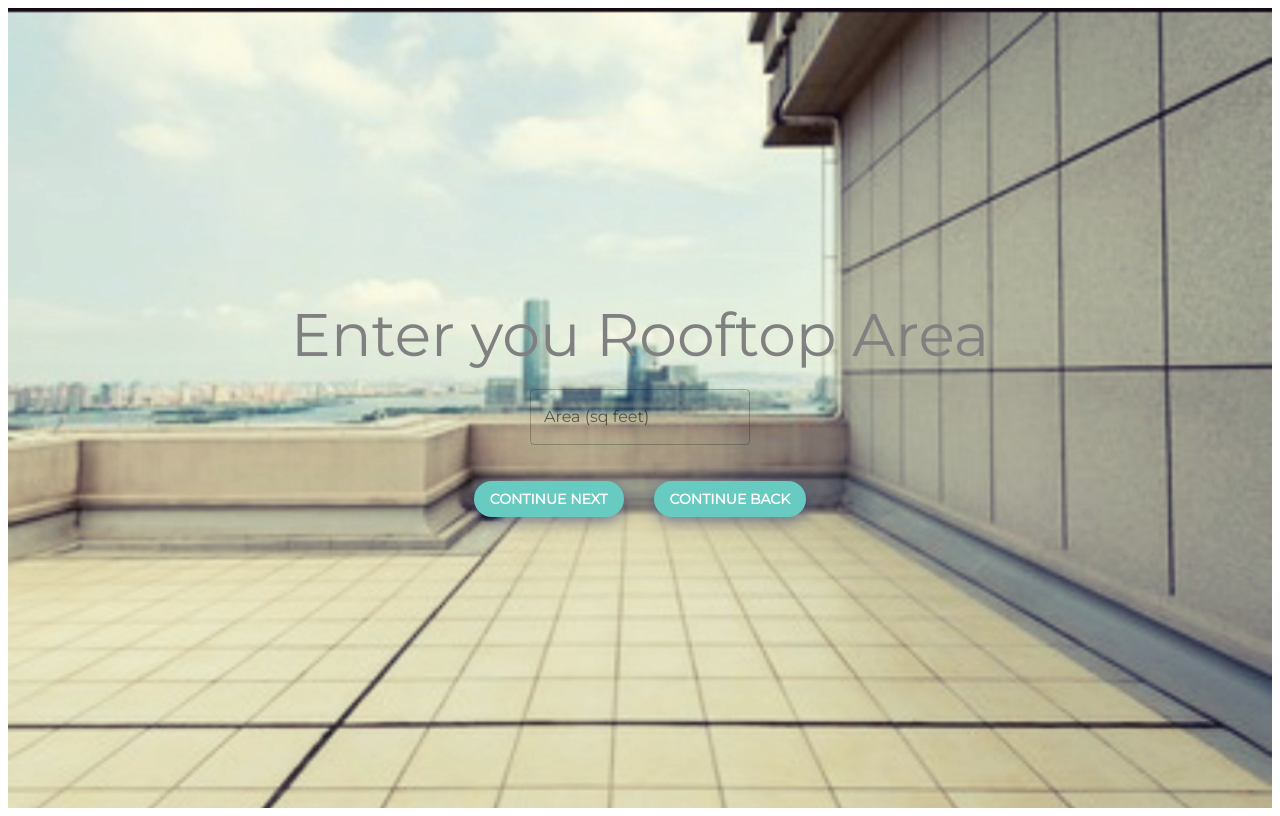
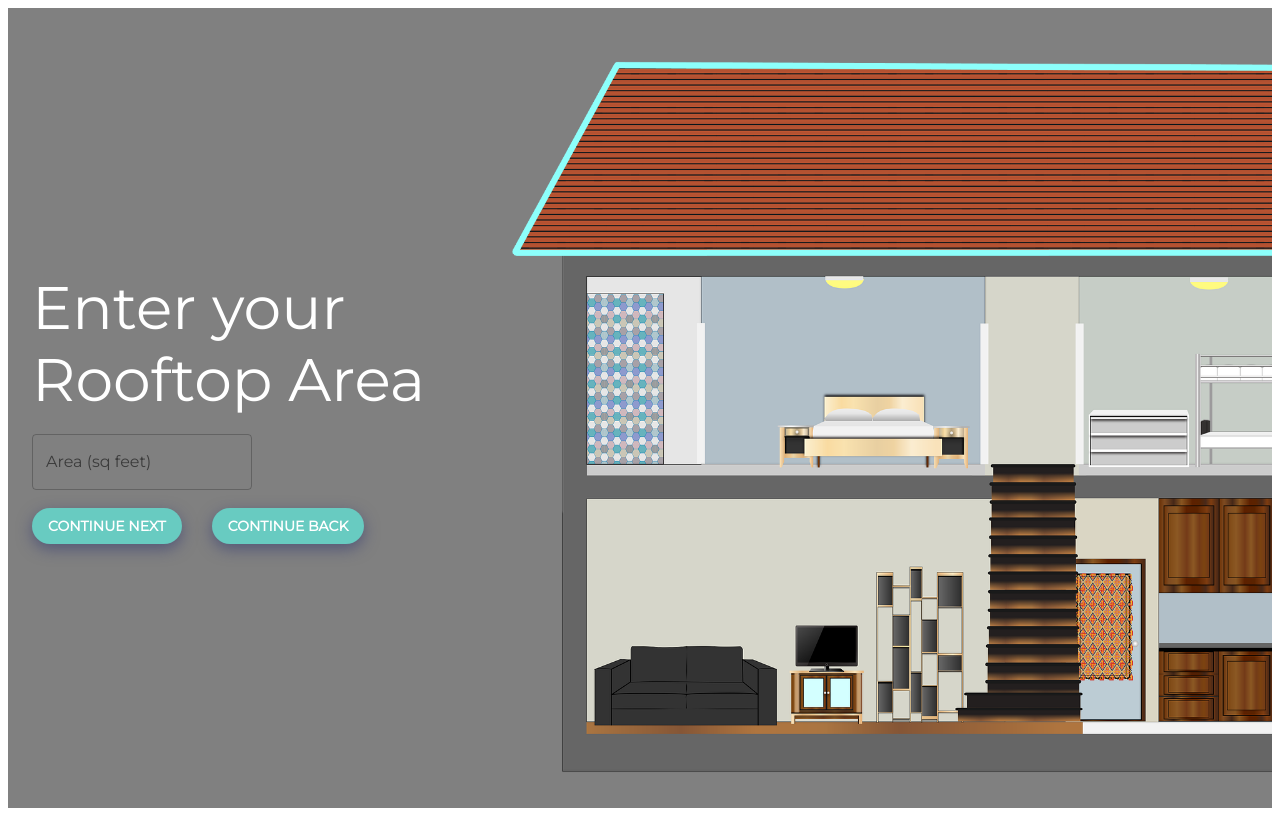
Before and after one commit to prashantbharati/Rh-form, a React (Create React App) app: page / in a window 1280 px wide. Both pictures are taken after a click on the button "EXPLORE". Built offline with nearby package versions, Linux system fonts and the light colour scheme; what react-google-maps would draw is missing.

Commit message:
image added succefully

```diff
--- a/src/components/RooftopArea.js
+++ b/src/components/RooftopArea.js
@@ -1,7 +1,7 @@
 import React from "react";
 import { Button, TextField } from "@material-ui/core";
 import useStyles from "./styles";
-import { Typography } from "@material-ui/core";
+import { Typography, Container } from "@material-ui/core";
 const App = (props) => {
   const classes = useStyles();
   const next = (e) => {
@@ -17,9 +17,11 @@ const App = (props) => {
     setuser = props.setuser;
   console.log(user);
   return (
+    <div className={classes.roof}>
       <div className={classes.rooftop}>
-      <Typography style={{ color: "grey" }} variant="h2">
-        Enter you Rooftop Area
+        <Container>
+          <Typography style={{ color: "white" }} variant="h2">
+            Enter your Rooftop Area
           </Typography>
           <br />
           <TextField
@@ -28,18 +30,28 @@ const App = (props) => {
             label="Area (sq feet)"
             onChange={(e) => setuser({ ...user, area: e.target.value })}
           ></TextField>
-
           <br />
           <br />
           <div className={classes.roofbutton}>
-        <Button className={classes.button} variant="contained" onClick={next}>
+            <Button
+              className={classes.button}
+              variant="contained"
+              onClick={next}
+            >
               Continue next
             </Button>
 
-        <Button className={classes.button} variant="contained" onClick={back}>
+            <Button
+              className={classes.button}
+              variant="contained"
+              onClick={back}
+            >
               Continue back
             </Button>
           </div>
+        </Container>
+      </div>
+      <div className={classes.roofleft}></div>
     </div>
   );
 };
--- a/src/components/styles.js
+++ b/src/components/styles.js
@@ -1,7 +1,7 @@
 import { makeStyles } from "@material-ui/core/styles";
 import roofimg1 from "./rooftop1.jpeg";
 import waterharvested from "./waterharvested.jpeg";
-import Indiamap from "./India map.png";
+import houseimg from "./houseimg.png";
 export default makeStyles({
   page: {
     height: "100vh",
@@ -34,7 +34,7 @@ export default makeStyles({
   },
   rooftop: {
     backgroundColor: "grey",
-    backgroundImage: `url(${roofimg1})`,
+    // backgroundImage: `url(${roofimg1})`,
     backgroundSize: "cover",
     overflow: "hidden",
     color: "white",
@@ -48,6 +48,14 @@ export default makeStyles({
     display: "flex",
     flexDirection: "row",
   },
+  roofleft: {
+    backgroundImage: `url(${houseimg})`,
+    backgroundColor: "grey",
+    height: "100vh",
+    width: "100%",
+    backgroundSize: "cover",
+    overflow: "hidden",
+  },
   waterharvested: {
     backgroundImage: `url(${waterharvested})`,
     height: "100vh",
@@ -58,12 +66,4 @@ export default makeStyles({
     textAlign: "center",
     alignItems: "center",
   },
-
-  india: {
-    backgroundImage: `url(${Indiamap})`,
-    // height: "100vh",
-    // fontWeight: "700",
-    // backgroundSize: "cover",
-    // overflow: "hidden",
-  },
 });
```
Lines whose indentation alone changed are shown as unchanged.
